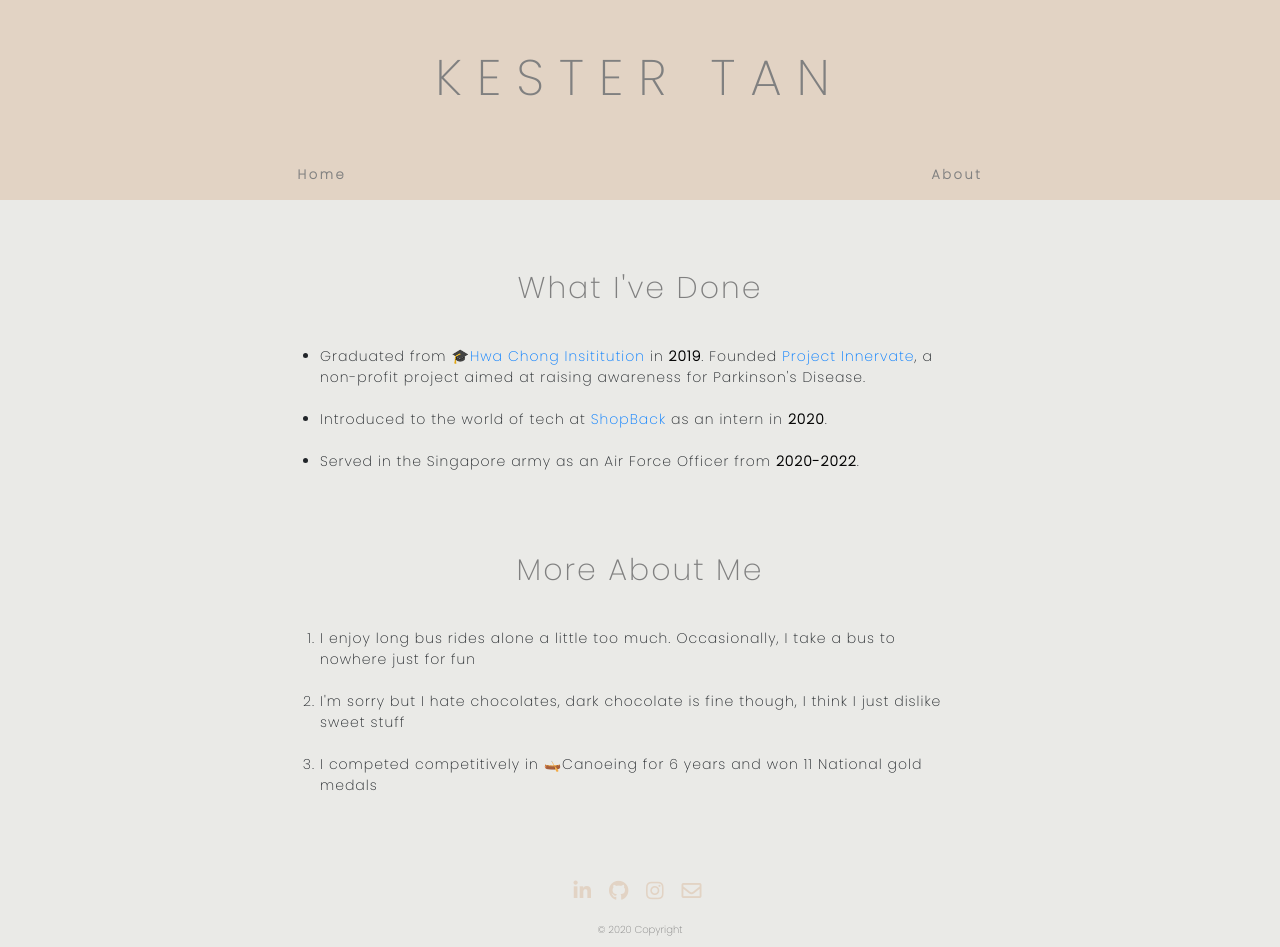
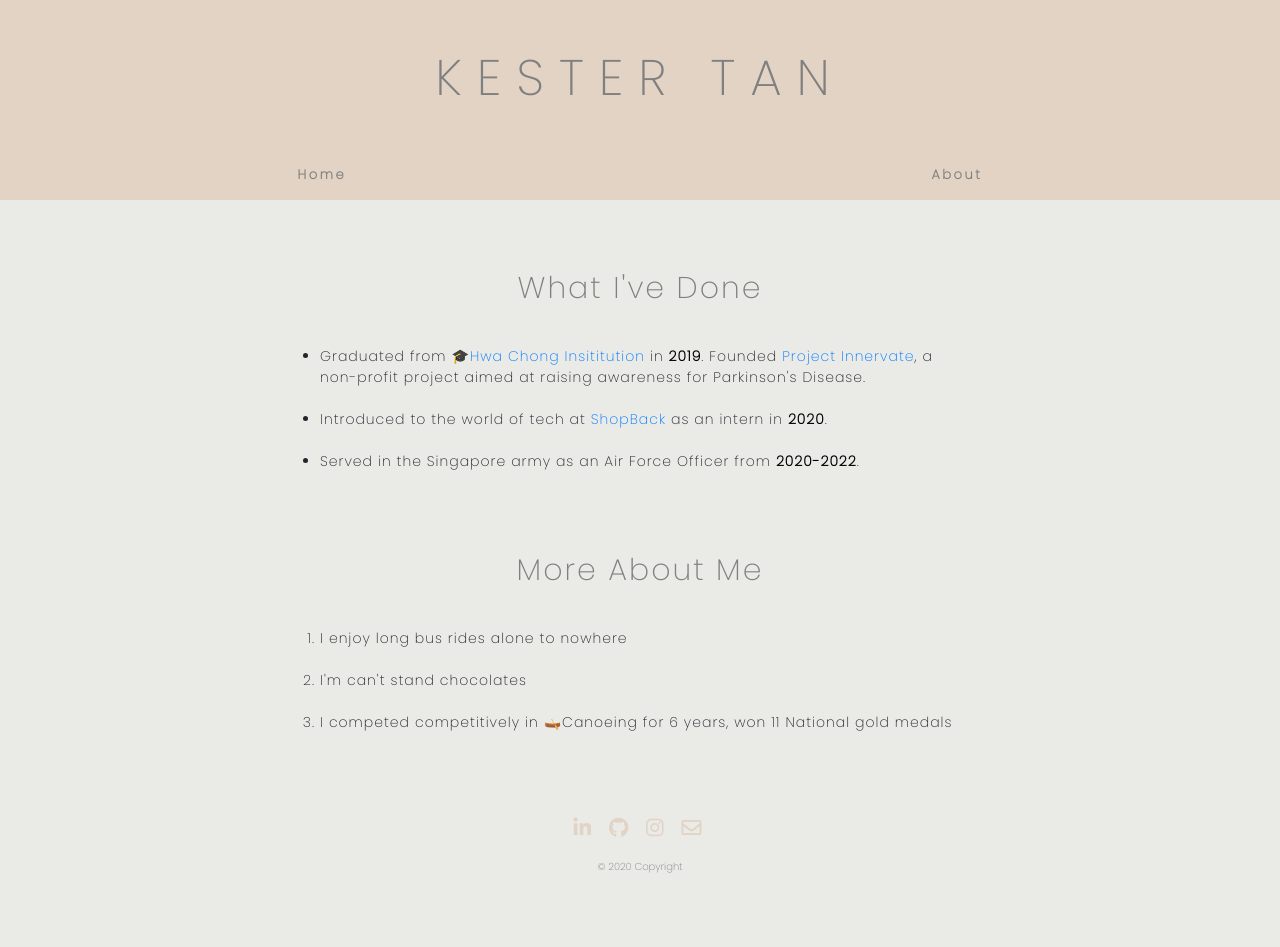
Before and after one commit to KesterTan/kesterv1, a plain HTML site: page work.html in a window 1280 px wide. After the commit the page ends 884 px from the top, so only its background shows below. Drawn offline with nearby package versions, Linux system fonts and the light colour scheme.

Commit message:
Update work.html

```diff
--- a/work.html
+++ b/work.html
@@ -90,15 +90,15 @@
             <div class="title-text-facts1">
                 <ol>
                     <li>
-                        I enjoy long bus rides alone a little too much. Occasionally, I take a bus to nowhere just for fun
+                        I enjoy long bus rides alone to nowhere
                     </li>
                     <br>
                     <li>
-                        I'm sorry but I hate chocolates, dark chocolate is fine though, I think I just dislike sweet stuff
+                        I'm can't stand chocolates
                     </li>
                     <br>
                     <li>
-                        I competed competitively in &#128758Canoeing for 6 years and won 11 National gold medals
+                        I competed competitively in &#128758Canoeing for 6 years, won 11 National gold medals
                     </li>
                 </ol>
             </div>
```
